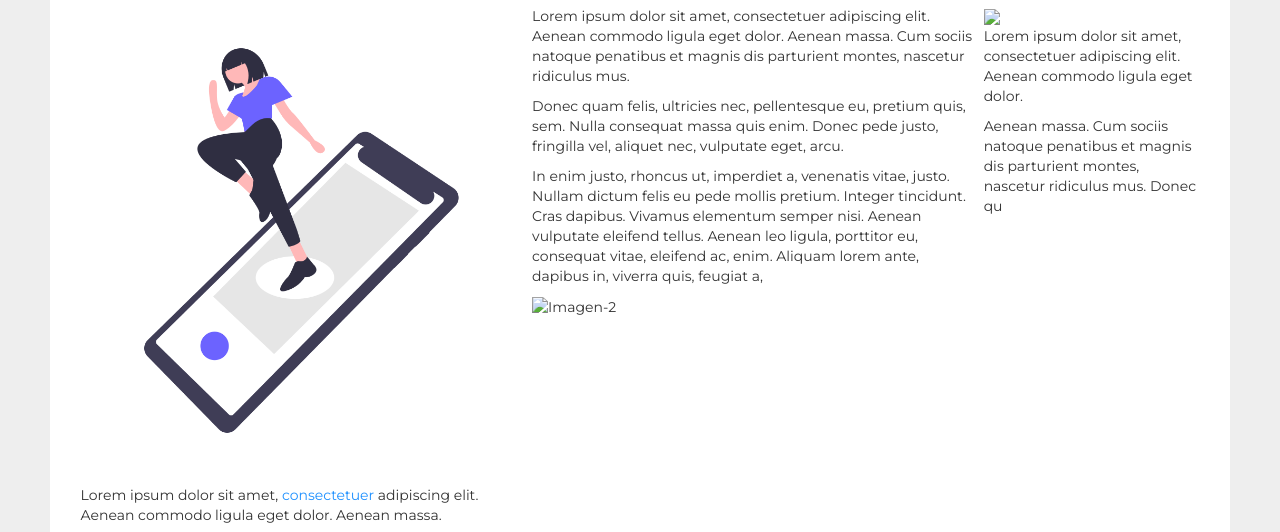
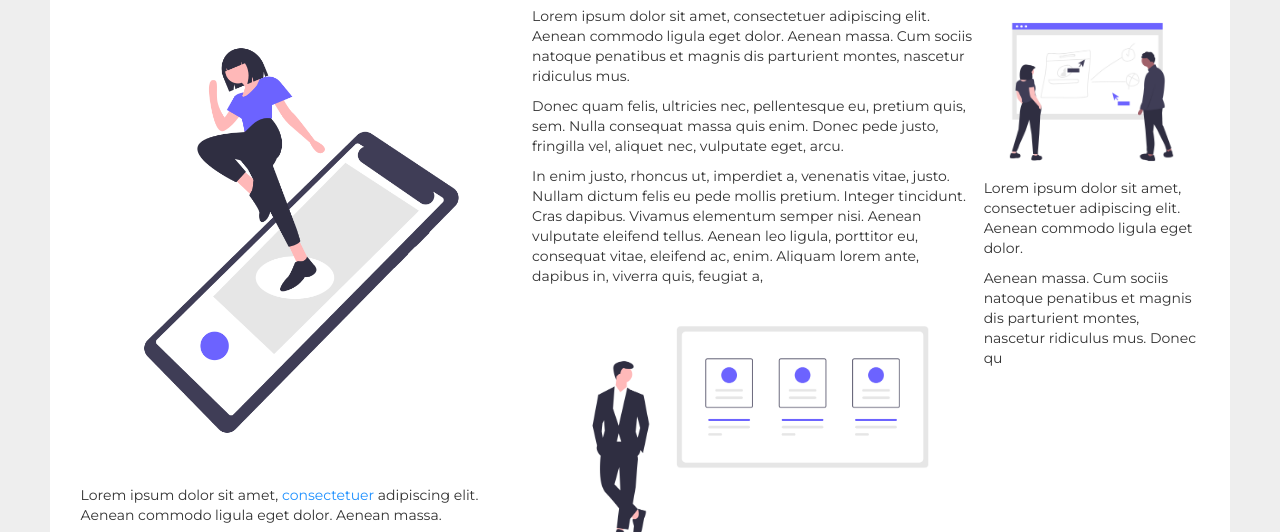
Before and after one commit to carlosegs1506/carlosegs1506, a plain HTML site: page index.html in a window 1280 px wide. Shown: the part 268-800 px from the top of the page. Drawn offline with nearby package versions, Linux system fonts and the light colour scheme; the site is published under a folder, as on GitHub Pages, so addresses that start at the root find nothing.

Commit message:
#01 Se arreglo la url de las imagenes y se inserto una imagen en Acerca De

```diff
--- a/index.html
+++ b/index.html
@@ -43,11 +43,11 @@
 			<p>Donec quam felis, ultricies nec, pellentesque eu, pretium quis, sem. Nulla consequat massa quis enim. Donec pede justo, fringilla vel, aliquet nec, vulputate eget, arcu.</p>
 
 			<p>In enim justo, rhoncus ut, imperdiet a, venenatis vitae, justo. Nullam dictum felis eu pede mollis pretium. Integer tincidunt. Cras dapibus. Vivamus elementum semper nisi. Aenean vulputate eleifend tellus. Aenean leo ligula, porttitor eu, consequat vitae, eleifend ac, enim. Aliquam lorem ante, dapibus in, viverra quis, feugiat a,</p>
-			<p><img src="/img/imagen3.png" alt="Imagen-2"></p>
+			<p><img src="img/imagen3.png" alt="Imagen-2"></p>
 		</section>
 		<aside>
 			<h2>Sidebar</h2>
-			<img src="/img/imagen2.png"></a>
+			<img src="img/imagen2.png"></a>
 			<p>Lorem ipsum dolor sit amet, consectetuer adipiscing elit. Aenean commodo ligula eget dolor.</p>
 
 			<p>Aenean massa. Cum sociis natoque penatibus et magnis dis parturient montes, nascetur ridiculus mus. Donec qu</p>
```
Also changed, not shown: acercade.html (+2 -0 lines), Recursos para el diseño.txt (deleted).
